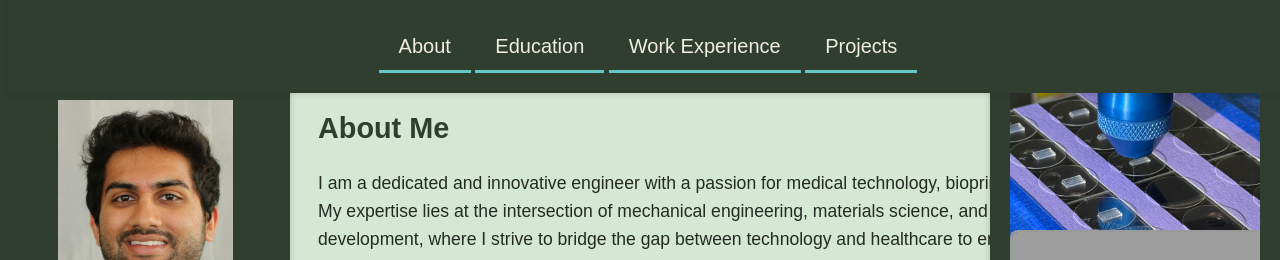
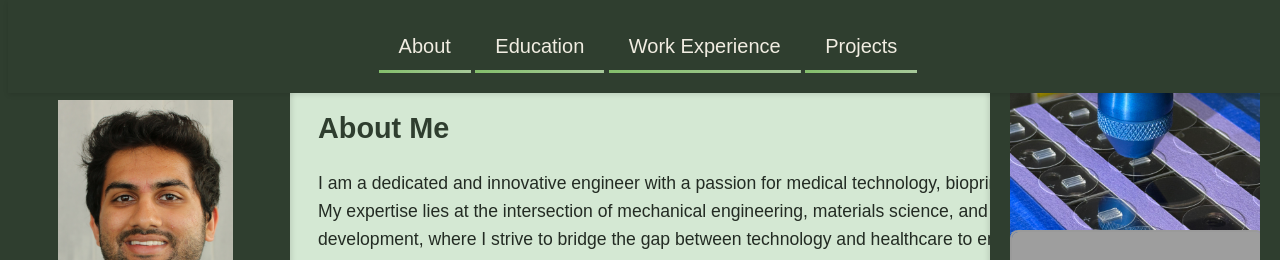
Before and after one commit to mihirmadhaparia/mihirmadhaparia.github.io, a Jekyll site: the page built from README.md, in a window 1280 px wide. Shown: the top 260 px of the page. Built offline with Jekyll 4.4.1, drawn with Linux system fonts in a browser that asks for light colours; our own code applies the rules of GitHub Pages for plain Markdown files; grey boxes are pictures that could not be loaded.

Commit message:
Update style.css changes to underlines

```diff
--- a/assets/css/style.css
+++ b/assets/css/style.css
@@ -97,8 +97,8 @@ nav a {
     background:
         linear-gradient(
           to right,
-          rgba(100, 200, 200, 1),
-          rgba(100, 200, 200, 1)
+          rgba(153, 223, 123, 0.8),
+          rgba(197, 235, 181, 0.8)
         ),
         linear-gradient(
           to right,
```
